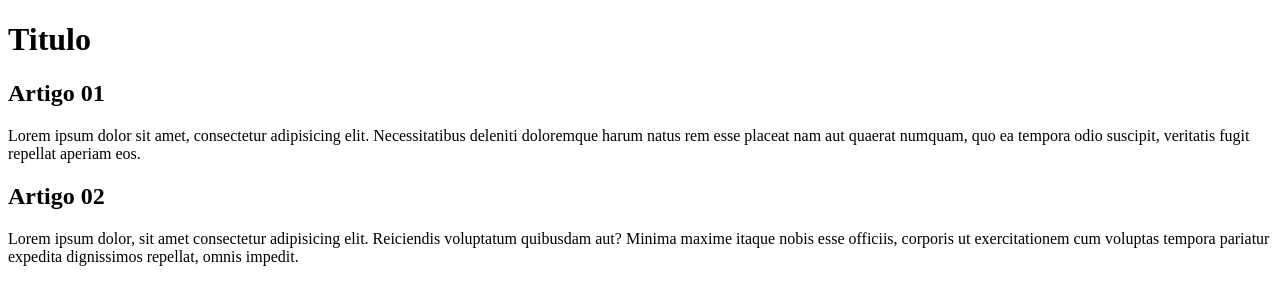
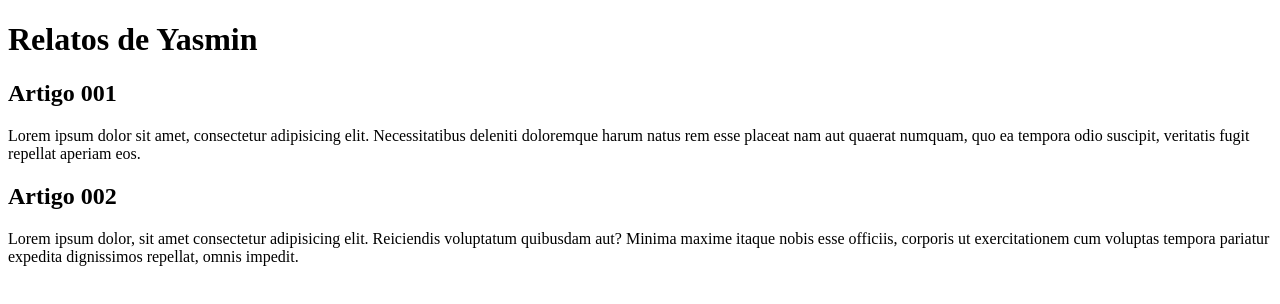
Before and after one commit to YasminMarquess/Projeto-site, a plain HTML site: page index.html in a window 1280 px wide. Drawn offline with Linux system fonts and the light colour scheme.

Commit message:
comecei a escrever o conteuco

```diff
--- a/index.html
+++ b/index.html
@@ -8,14 +8,14 @@
 <body>
     <main>
         <header>
-            <h1>Titulo</h1>
+            <h1>Relatos de Yasmin</h1>
         </header>
         <article>
-            <h2>Artigo 01</h2>
+            <h2>Artigo 001</h2>
             <p>Lorem ipsum dolor sit amet, consectetur adipisicing elit. Necessitatibus deleniti doloremque harum natus rem esse placeat nam aut quaerat numquam, quo ea tempora odio suscipit, veritatis fugit repellat aperiam eos.</p>
         </article>
         <article>
-            <h2>Artigo 02</h2>
+            <h2>Artigo 002</h2>
             <p>Lorem ipsum dolor, sit amet consectetur adipisicing elit. Reiciendis voluptatum quibusdam aut? Minima maxime itaque nobis esse officiis, corporis ut exercitationem cum voluptas tempora pariatur expedita dignissimos repellat, omnis impedit.</p>
         </article>
     </main>
```
